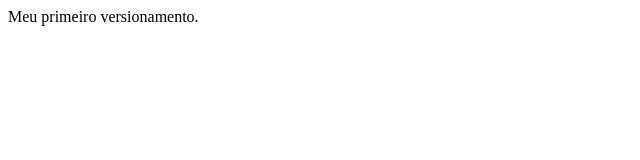
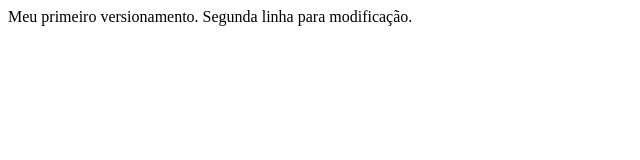
Before and after one commit to altairbarbosa/projeto_versionado, a plain HTML site: page index.html in a window 1280 px wide. Shown: the whole page, without its empty margins (0-640 px from the left). Drawn offline with Linux system fonts and the light colour scheme.

Commit message:
primeiro envio

```diff
--- a/index.html
+++ b/index.html
@@ -1,5 +1,6 @@
 <html>
     <body>
         Meu primeiro versionamento.
+        Segunda linha para modificação.
     </body>
 </html>
```
